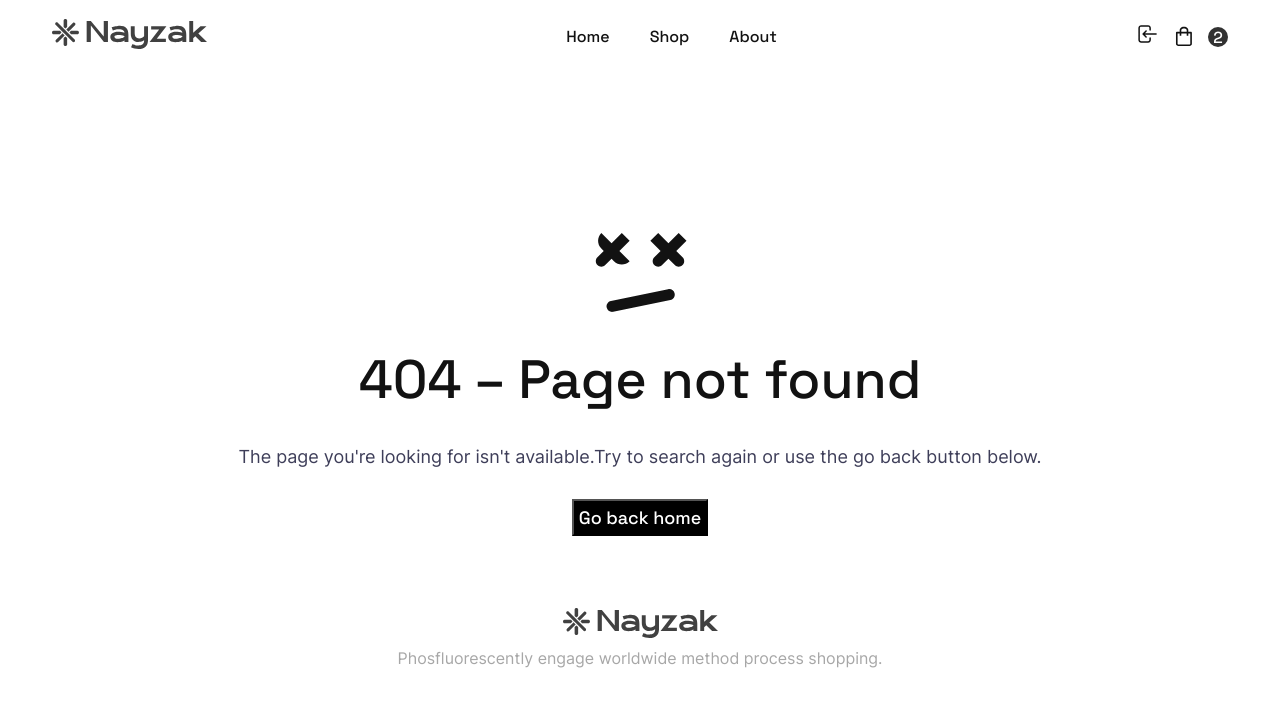
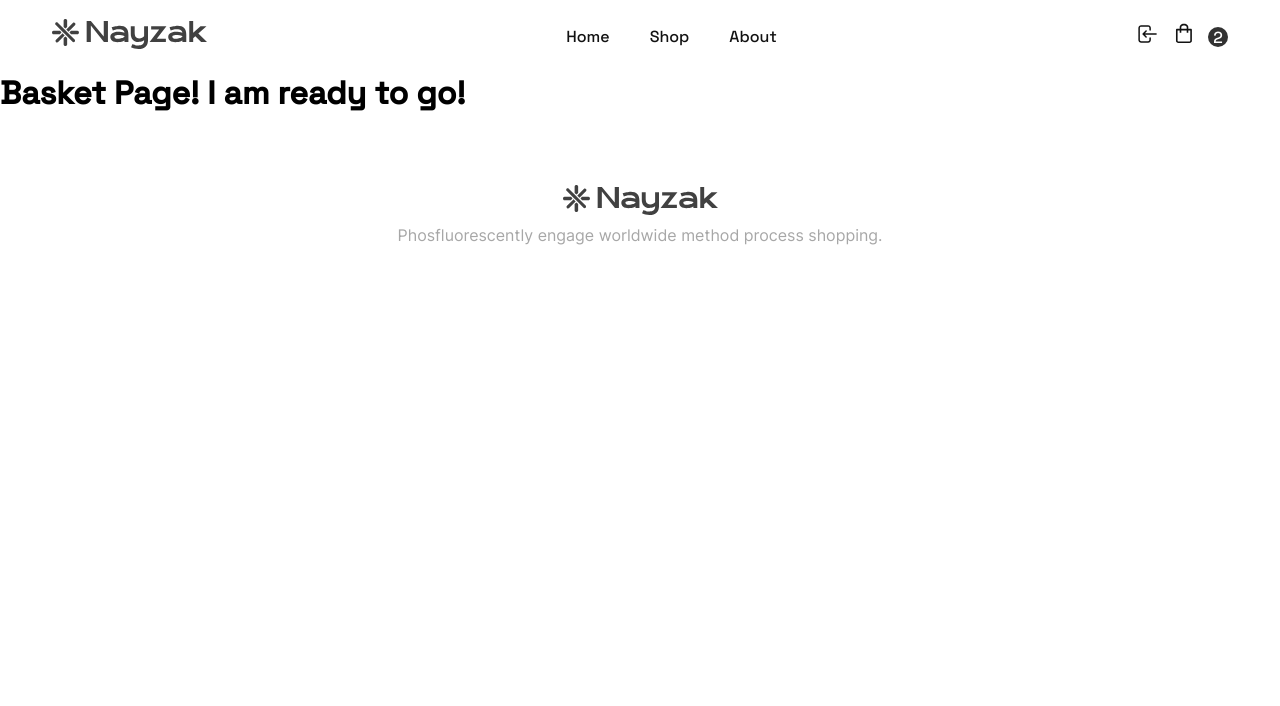
Before and after one commit to Vadimshidlov/ecommerce-application, a React (Create React App) app: page /basket in a window 1280 px wide. Shown: the top 706 px of the page. Built offline with nearby package versions, Linux system fonts and the light colour scheme; no server answers.

Commit message:
feat: EA-41. Add navlink to basket button

```diff
--- a/src/view/app-components/AppRoutes.tsx
+++ b/src/view/app-components/AppRoutes.tsx
@@ -11,6 +11,7 @@ import ProfileAdressesPage from "view/app-components/Profile/ProfileAdressesPage
 import ProfileDetails from "view/app-components/Profile/ProfileDetails";
 import ProfilePage from "view/app-components/Profile/ProfilePage";
 import ProfilePassword from "view/app-components/Profile/ProfilePassword";
+import BasketPage from "view/app-components/BasketPage/BasketPage";
 
 function AppRoutes() {
     return (
@@ -27,6 +28,7 @@ function AppRoutes() {
                 <Route path="details" element={<ProfileDetails />} />
                 <Route path="password" element={<ProfilePassword />} />
             </Route>
+            <Route path="basket" element={<BasketPage />} />
             <Route path="*" element={<PageNotFound />} />
         </Routes>
     );
--- /dev/null
+++ b/src/view/app-components/BasketPage/BasketPage.tsx
@@ -0,0 +1,11 @@
+import React from "react";
+
+function BasketPage() {
+    return (
+        <div>
+            <h1>Basket Page! I am ready to go!</h1>
+        </div>
+    );
+}
+
+export default BasketPage;
--- a/src/view/app-components/Header/CustomerButtons/CustomerButtons.tsx
+++ b/src/view/app-components/Header/CustomerButtons/CustomerButtons.tsx
@@ -18,7 +18,9 @@ export function CustomerButtons() {
             <NavLink to="/profile/adresses" hidden={!authContetxtApi?.isAuth}>
                 <UserButton />
             </NavLink>
-            <BasketButton />
+            <NavLink to="/basket">
+                <BasketButton />
+            </NavLink>
             <QuantityItemsInBasket />
         </div>
     );
--- a/src/view/app-components/ProductPage/ProductBody.tsx
+++ b/src/view/app-components/ProductPage/ProductBody.tsx
@@ -1,14 +1,11 @@
-/* eslint-disable @typescript-eslint/no-unused-vars */
 import React, { useEffect, useRef, useState } from "react";
 import { Button } from "shared/components/button/Button";
 import plusButton from "assets/svg/Plus.svg";
 import minusButton from "assets/svg/Minus.svg";
 import { ButtonIcon } from "shared/components/ButtonIcon/ButtonIcon";
 import { ProductResponseType } from "view/app-components/ProductPage/types";
-import Text from "shared/components/Text/text";
 import { CategoryNameType } from "view/app-components/ProductPage/useGetProductDate";
 import AxiosSignUpService from "service/AxiosApiService/AxiosApiService";
-import { AxiosResponse } from "axios";
 import { Link } from "react-router-dom";
 
 export type ProductBodyType = {
```
